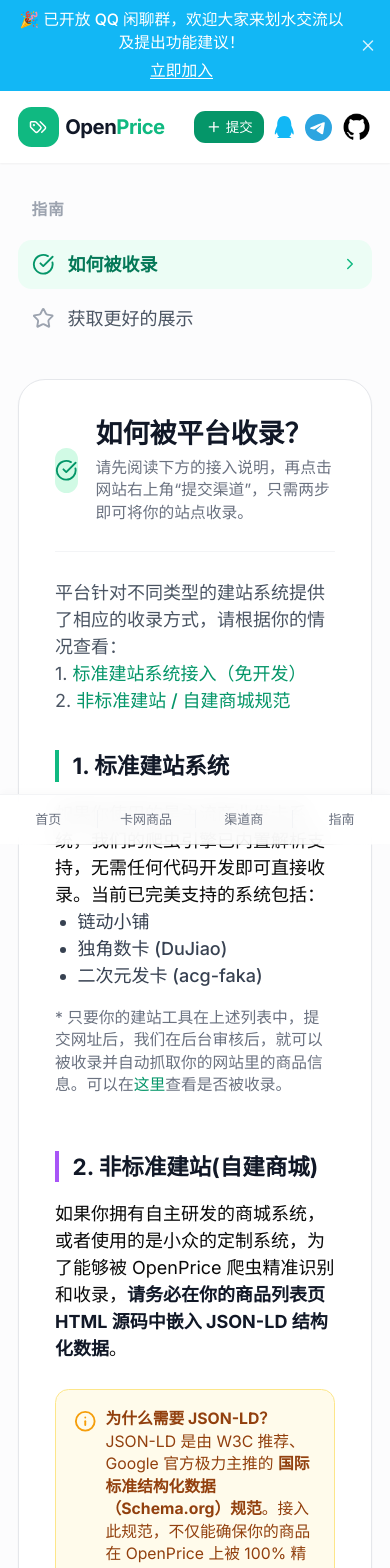
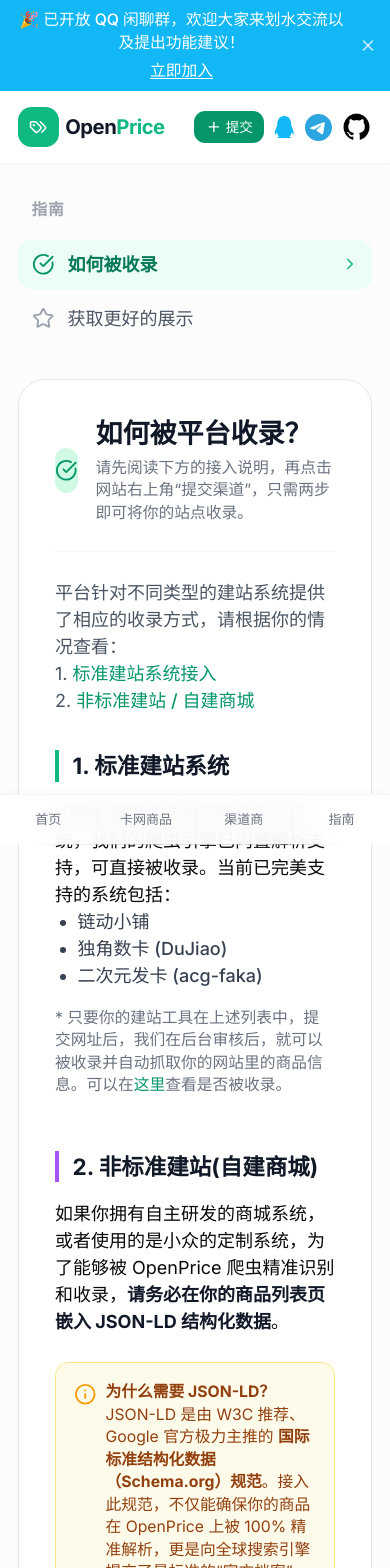
Before and after one commit to bytedoger/awesome-OpenPrice, a Next.js app: page /guide/getting-started in a window 390 px wide. Shown: the top 1568 px of the page. Built offline with nearby package versions, Linux system fonts and the light colour scheme; no server answers.

Commit message:
优化渠道接入

```diff
--- a/src/app/guide/best-practices/page.tsx
+++ b/src/app/guide/best-practices/page.tsx
@@ -8,7 +8,14 @@
 import { ShareLinkButton } from '@/components/ShareLinkButton';
 
 export const metadata: Metadata = {
-  title: '获取更好的展示 - 指南 | OpenPrice',
+  title: '如何更好的展示商品？(渠道商最佳实践) | OpenPrice',
+  description: '了解如何在 OpenPrice 开源比价平台上获得更好的商品展示效果。通过简单的类目 ID 映射，帮助爬虫引擎更精准地分类您的 ChatGPT、Claude 等商品，让买家更容易找到您的优质渠道。',
+  keywords: ['OpenPrice接入', '商品类目映射', '卡网收录规范', '渠道商指南', '开源比价平台'],
+  openGraph: {
+    title: '如何更好的展示商品？(渠道商最佳实践) | OpenPrice',
+    description: '了解如何在 OpenPrice 开源比价平台上获得更好的商品展示效果。通过简单的类目 ID 映射，帮助爬虫引擎更精准地分类您的 ChatGPT、Claude 等商品，让买家更容易找到您的优质渠道。',
+    type: 'article',
+  }
 };
 
 export default async function BestPracticesPage() {
--- a/src/app/guide/getting-started/page.tsx
+++ b/src/app/guide/getting-started/page.tsx
@@ -7,7 +7,14 @@
 import { CopyableAllFields } from '@/components/CopyableAllFields';
 
 export const metadata: Metadata = {
-  title: '如何被平台收录 - 指南 | OpenPrice',
+  title: '如何被收录？(渠道接入指南) | OpenPrice',
+  description: '卡网怎么免费引流？如何被全网比价平台收录？OpenPrice 提供详细的渠道接入指南。无论您使用的是主流发卡系统还是自建商城，都能轻松完成对接，让您的 ChatGPT、Claude 等数字商品快速获取海量免费曝光。',
+  keywords: ['卡网免费引流', '发卡系统对接', '卡网推广', '渠道收录', 'AI订阅分销', 'JSON-LD'],
+  openGraph: {
+    title: '如何被收录？(渠道接入指南) | OpenPrice',
+    description: '卡网怎么免费引流？如何被全网比价平台收录？OpenPrice 提供详细的渠道接入指南。无论您使用的是主流发卡系统还是自建商城，都能轻松完成对接，让您的 ChatGPT、Claude 等数字商品快速获取海量免费曝光。',
+    type: 'article',
+  }
 };
 
 export default function GuideOverviewPage() {
@@ -32,9 +39,9 @@
         <p className="text-gray-600 mb-8">
           平台针对不同类型的建站系统提供了相应的收录方式，请根据你的情况查看：
           <br />
-          1. <a href="#standard-sites" className="text-emerald-600 font-medium hover:underline">标准建站系统接入（免开发）</a>
+          1. <a href="#standard-sites" className="text-emerald-600 font-medium hover:underline">标准建站系统接入</a>
           <br />
-          2. <a href="#self-built-sites" className="text-emerald-600 font-medium hover:underline">非标准建站 / 自建商城规范</a>
+          2. <a href="#self-built-sites" className="text-emerald-600 font-medium hover:underline">非标准建站 / 自建商城</a>
         </p>
 
         {/* 标准建站系统 */}
@@ -43,7 +50,7 @@
             1. 标准建站系统
           </h2>
           <p>
-            如果你使用的是主流商业发卡系统，我们的爬虫引擎已内置解析支持，无需任何代码开发即可直接收录。当前已完美支持的系统包括：
+            如果你使用的是主流商业发卡系统，我们的爬虫引擎已内置解析支持，可直接被收录。当前已完美支持的系统包括：
           </p>
           <ul className="list-disc pl-5 text-gray-700 font-medium">
             <li>链动小铺</li>
@@ -61,7 +68,7 @@
             2. 非标准建站(自建商城)
           </h2>
           <p>
-            如果你拥有自主研发的商城系统，或者使用的是小众的定制系统，为了能够被 OpenPrice 爬虫精准识别和收录，<strong className="text-gray-900">请务必在你的商品列表页 HTML 源码中嵌入 JSON-LD 结构化数据</strong>。
+            如果你拥有自主研发的商城系统，或者使用的是小众的定制系统，为了能够被 OpenPrice 爬虫精准识别和收录，<strong className="text-gray-900">请务必在你的商品列表页嵌入 JSON-LD 结构化数据</strong>。
           </p>
 
           <div className="bg-amber-50 border border-amber-200 rounded-xl p-4 flex items-start my-6">
@@ -114,20 +121,6 @@
 ]
 </script>`} />
 
-          <div className="mt-5 mb-8 bg-blue-50/50 border border-blue-200 rounded-xl p-4 sm:p-5 flex flex-col sm:flex-row sm:items-center justify-between gap-4">
-            <div className="text-blue-900 text-sm">
-              <strong className="block text-base mb-1">✅ 验证你的代码格式</strong>
-              植入代码完成后，强烈建议你使用 Google 官方的富媒体搜索结果测试工具，输入你的网页链接进行检测，确保 JSON-LD 格式完全正确。
-            </div>
-            <a
-              href="https://search.google.com/test/rich-results"
-              target="_blank"
-              rel="noopener noreferrer"
-              className="shrink-0 inline-flex items-center justify-center px-5 py-2.5 bg-blue-600 hover:bg-blue-700 text-white font-bold rounded-lg transition-colors shadow-sm text-sm"
-            >
-              前往 Google 测试工具 ➔
-            </a>
-          </div>
           <div className="flex justify-between items-center mt-8 mb-4">
             <h3 className="text-lg font-bold text-gray-900 m-0">关键字段说明</h3>
             <CopyableAllFields />
@@ -176,6 +169,21 @@
               </tbody>
             </table>
           </div>
+
+          <div className="mt-8 mb-4 bg-blue-50/50 border border-blue-200 rounded-xl p-4 sm:p-5 flex flex-col sm:flex-row sm:items-center justify-between gap-4">
+            <div className="text-blue-900 text-sm">
+              <strong className="block text-base mb-1">✅ 验证你的代码格式</strong>
+              植入代码完成后，强烈建议你使用 Google 官方的富媒体搜索结果测试工具，输入你的网页链接进行检测，确保 JSON-LD 格式完全正确。
+            </div>
+            <a
+              href="https://search.google.com/test/rich-results"
+              target="_blank"
+              rel="noopener noreferrer"
+              className="shrink-0 inline-flex items-center justify-center px-5 py-2.5 bg-blue-600 hover:bg-blue-700 text-white font-bold rounded-lg transition-colors shadow-sm text-sm"
+            >
+              前往 Google 测试工具 ➔
+            </a>
+          </div>
         </div>
 
       </div>
```
